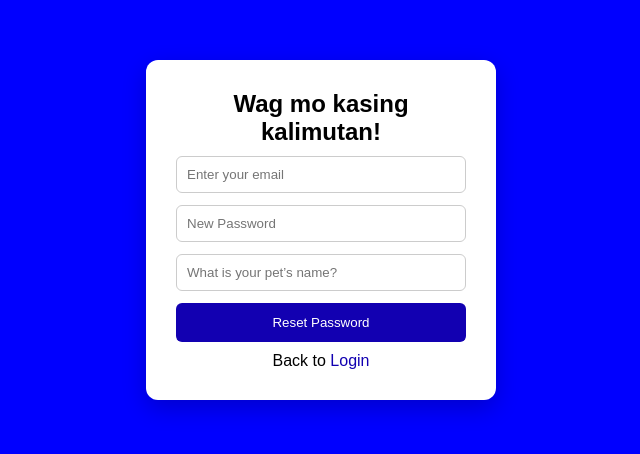
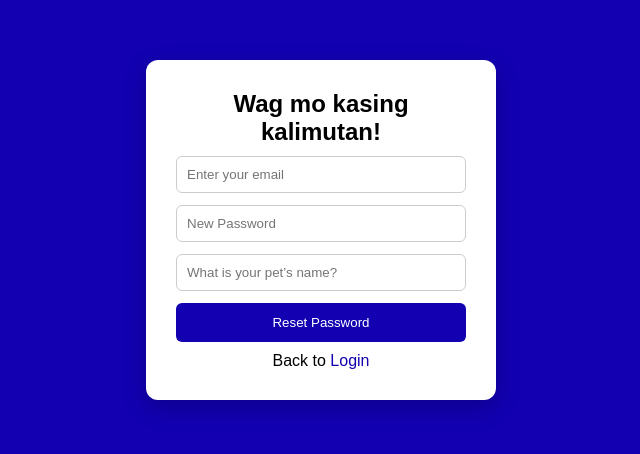
Before and after one commit to jessmark0215/cashG, a plain HTML site: page forgotpassword.html in a window 1280 px wide. Shown: the part 170-624 px from the top of the page, without its empty margins (319-959 px from the left). Drawn offline with Linux system fonts and the light colour scheme.

Commit message:
forgotpassword.css

```diff
--- a/css/forgotpassword.css
+++ b/css/forgotpassword.css
@@ -10,7 +10,7 @@ body {
     display: flex;
     justify-content: center;
     align-items: center;
-    background: blue;
+    background: linear-gradient(135deg, #1200b1, #1200b1);
 }
 
 .container {
```
